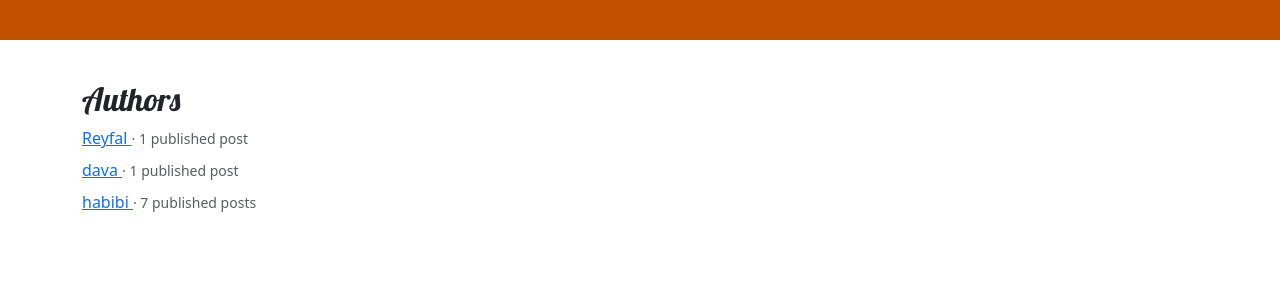
After one commit to pangeranhabibi/my_first_django, a Django app: page /authors/ in a window 1280 px wide. The commit adds this page. Shown: the top 300 px of the page. Run offline with Django 5.2, Linux system fonts and the light colour scheme; data comes from the database, SQL or seed files in the repository; both versions use the stored data as it was after the commit.

Commit message:
pr dari babam nambahin author

```diff
--- /dev/null
+++ b/blog/templates/blog/authors_list.html
@@ -0,0 +1,18 @@
+{% extends 'blog/base.html' %}
+
+{% block content %}
+  <h2>Authors</h2>
+
+  <ul class="list-unstyled">
+    {% for user in authors %}
+      <li class="mb-2">
+        <a href="{% url 'post_by_author' username=user.username %}">
+          {{ user.username }}
+        </a>
+        <small class="text-muted">· {{ user.published_count }} published post{{ user.published_count|pluralize }}</small>
+      </li>
+    {% empty %}
+      <li>No authors yet.</li>
+    {% endfor %}
+  </ul>
+{% endblock %}
--- a/blog/templates/blog/base.html
+++ b/blog/templates/blog/base.html
@@ -11,10 +11,13 @@
         <header class="page-header">
             <div class="container">
                 {% if user.is_authenticated %}
-                    <a href="{% url 'post_new' %}" class="top-menu" title="New Post">
-                        {% include 'blog/icons/file-earmark-plus.svg' %}
-                    </a>
-                    <h1><a href="/">Django Girls Blog</a></h1>
+                        <a href="{% url 'post_new' %}" class="top-menu" title="New Post">
+                            {% include 'blog/icons/file-earmark-plus.svg' %}
+                        </a>
+                        <a href="{% url 'authors' %}" class="top-menu" title="Authors">
+                            <p>author</p>
+                        </a>
+                        <h1><a href="/">Django Girls Blog</a></h1>
                 {% endif %}
             </div>
         </header>
--- a/blog/urls.py
+++ b/blog/urls.py
@@ -7,5 +7,6 @@ urlpatterns = [
     path('post/<int:pk>/', views.post_detail, name='post_detail'),
     path('post/new/', views.post_new, name='post_new'),
     path('post/<int:pk>/edit/', views.post_edit, name='post_edit'),
-
+    path('authors/', views.authors_list, name='authors'),
+    path('author/<str:username>/', views.post_by_author, name='post_by_author'),
 ]
--- a/blog/views.py
+++ b/blog/views.py
@@ -1,12 +1,35 @@
 # blog/views.py
+from django.contrib.auth.models import User
+from django.db.models import Count
 from django.shortcuts import render, get_object_or_404, redirect
 from django.utils import timezone
 from .models import Post
 from .forms import PostForm
 
+# helper biar authors kepakai di beberapa view
+def _published_authors_usernames():
+    return (Post.objects
+            .filter(published_date__isnull=False)
+            .values_list('author__username', flat=True)
+            .distinct()
+            .order_by('author__username'))
+
 def post_list(request):
-    posts = Post.objects.filter(published_date__lte=timezone.now()).order_by('-published_date')
-    return render(request, 'blog/post_list.html', {'posts': posts})
+    posts = (Post.objects
+             .filter(published_date__isnull=False)
+             .order_by('-published_date'))
+
+    authors = _published_authors_usernames()
+
+    selected = request.GET.get('author')
+    if selected:
+        posts = posts.filter(author__username=selected)
+
+    return render(request, 'blog/post_list.html', {
+        'posts': posts,
+        'authors': authors,
+        'selected_author': selected,
+    })
 
 def post_detail(request, pk):
     post = get_object_or_404(Post, pk=pk)
@@ -18,6 +41,7 @@ def post_new(request):
         if form.is_valid():
             post = form.save(commit=False)
             post.author = request.user
+            # kalau mau langsung publish, keep line ini:
             post.published_date = timezone.now()
             post.save()
             return redirect('post_detail', pk=post.pk)
@@ -32,10 +56,50 @@ def post_edit(request, pk):
         if form.is_valid():
             post = form.save(commit=False)
             post.author = request.user
-            # kalau belum punya published_date, set sekarang (sesuai tutorial)
+            # kalau belum ada published_date, publish sekarang:
             post.published_date = post.published_date or timezone.now()
             post.save()
             return redirect('post_detail', pk=post.pk)
     else:
         form = PostForm(instance=post)
     return render(request, 'blog/post_edit.html', {'form': form})
+
+def post_by_author(request, username):
+    author = get_object_or_404(User, username__iexact=username)
+
+    posts = (Post.objects
+             .filter(author=author, published_date__isnull=False)
+             .order_by('-published_date'))
+
+    # untuk dropdown header (opsional)
+    authors_usernames = (Post.objects
+                         .filter(published_date__isnull=False)
+                         .values_list('author__username', flat=True)
+                         .distinct()
+                         .order_by('author__username'))
+
+    return render(request, 'blog/post_list.html', {
+        'posts': posts,
+        'authors': authors_usernames,
+        'selected_author': author.username,
+    })
+
+
+def authors_list(request):
+    authors = (User.objects
+               .filter(post__published_date__isnull=False)
+               .annotate(published_count=Count('post'))
+               .order_by('username'))
+
+    # NOTE:
+
+    author_usernames = (Post.objects
+                        .filter(published_date__isnull=False)
+                        .values_list('author__username', flat=True)
+                        .distinct()
+                        .order_by('author__username'))
+
+    return render(request, 'blog/authors_list.html', {
+        'authors': authors,
+        'authors_usernames': author_usernames,
+    })
```
Also changed, not shown: blog/templates/blog/post_list.html (+7 -0 lines), db.sqlite3.
